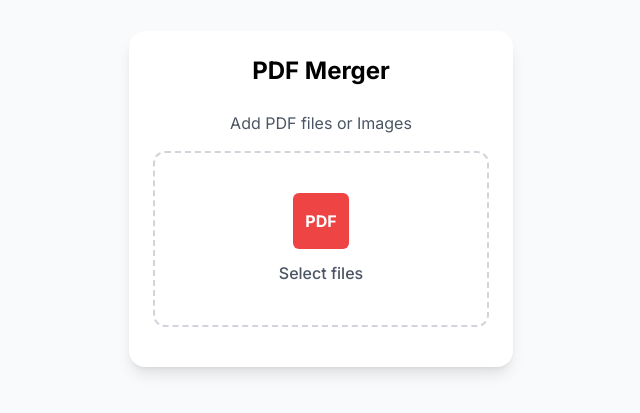
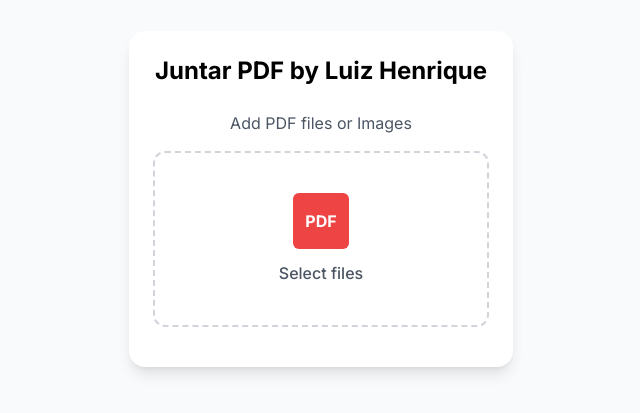
Before and after one commit to ryckmob/Merge-PDF, a Next.js app: page / in a window 1280 px wide. Shown: the part 201-614 px from the top of the page, without its empty margins (319-959 px from the left). Built offline with nearby package versions, Linux system fonts and the light colour scheme.

Commit message:
Update page.tsx

```diff
--- a/app/page.tsx
+++ b/app/page.tsx
@@ -161,7 +161,7 @@
   return (
     <div className="min-h-screen flex items-center justify-center bg-gray-50 px-4">
       <div className="bg-white rounded-2xl shadow-lg p-6 w-full max-w-sm">
-        <h1 className="text-2xl font-bold text-center mb-6">PDF Merger</h1>
+        <h1 className="text-2xl font-bold text-center mb-6">Juntar PDF by Luiz Henrique</h1>
 
         {error && (
           <div className="mb-4 flex items-center justify-center gap-2 bg-yellow-100 text-yellow-800 text-sm rounded-md p-2">
```
